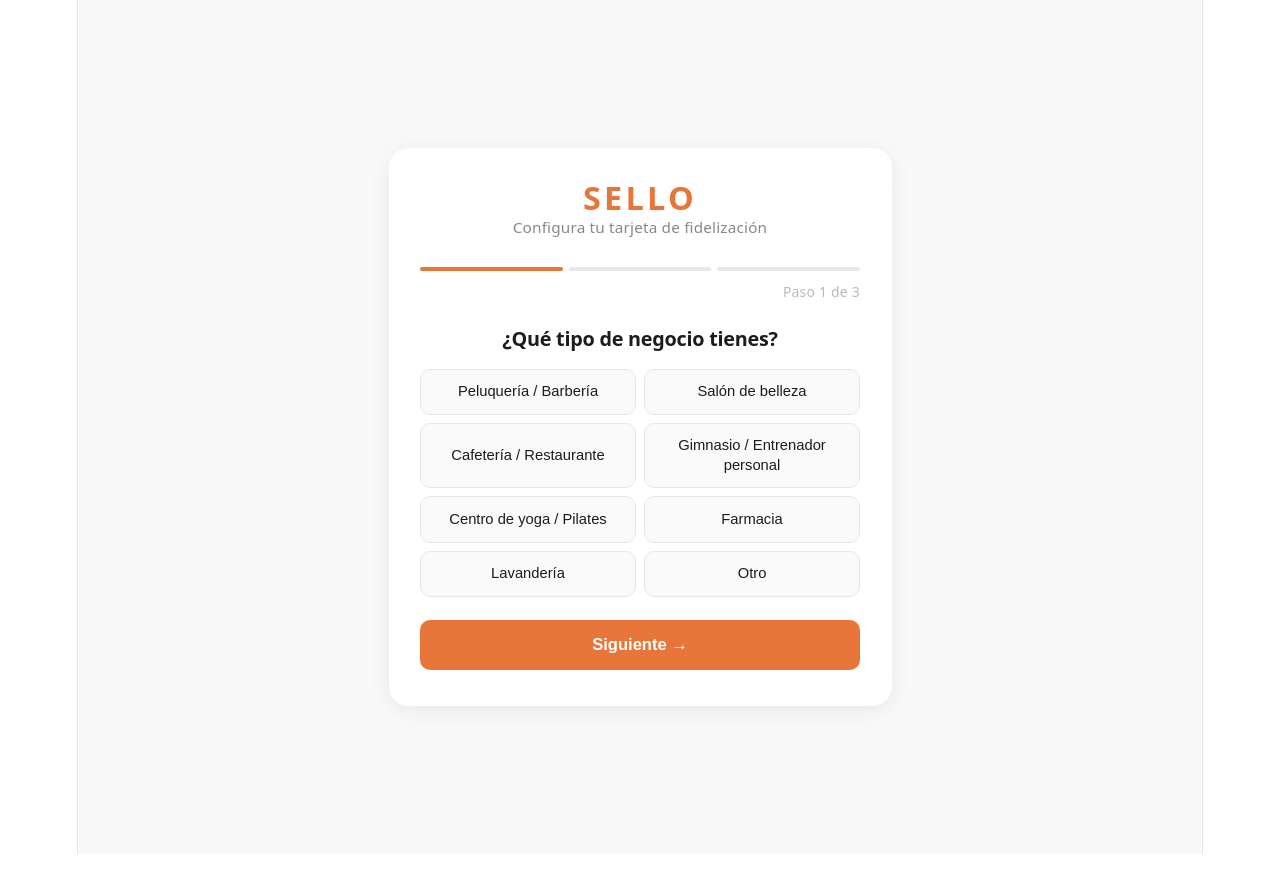
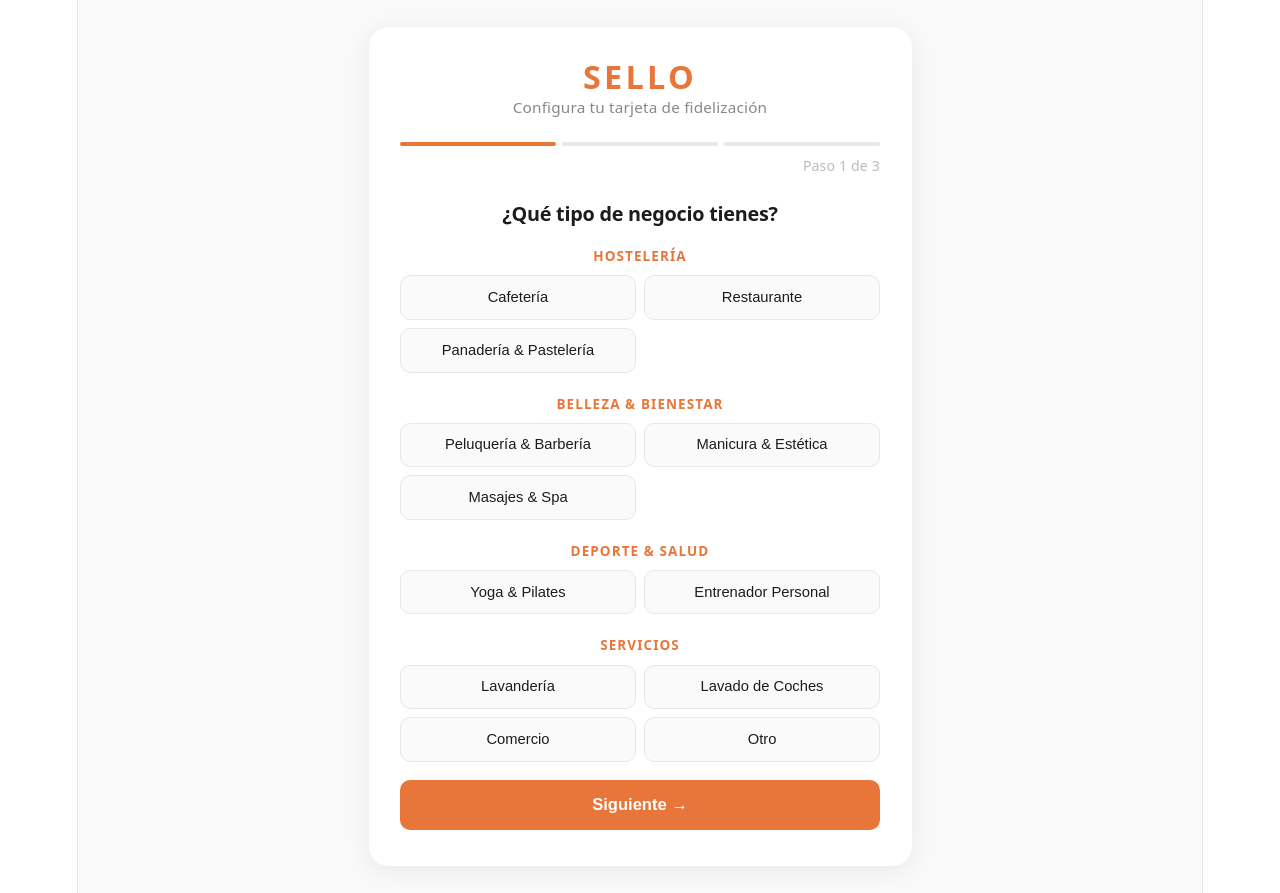
Before and after one commit to Saeed269/SELLO-APP, a React (Vite) app in the folder client/: page /negocio/onboarding in a window 1280 px wide. Before the commit the page ends 854 px from the top, so only its background shows below. Built offline with nearby package versions, Linux system fonts and the light colour scheme.

Commit message:
update onboarding

```diff
--- a/client/src/pages/negocio/onboarding/Onboarding.jsx
+++ b/client/src/pages/negocio/onboarding/Onboarding.jsx
@@ -2,20 +2,36 @@ import { useState } from 'react'
 import { supabase } from '../../../supabase'
 import { useNavigate } from 'react-router-dom'
 
-const TIPOS_NEGOCIO = [
-  'Peluquería / Barbería',
-  'Salón de belleza',
-  'Cafetería / Restaurante',
-  'Gimnasio / Entrenador personal',
-  'Centro de yoga / Pilates',
-  'Farmacia',
-  'Lavandería',
-  'Otro',
+const CATEGORIAS = [
+  {
+    nombre: 'Hostelería',
+    tipos: ['Cafetería', 'Restaurante', 'Panadería & Pastelería'],
+    tarjeta: ['sellos'],
+  },
+  {
+    nombre: 'Belleza & Bienestar',
+    tipos: ['Peluquería & Barbería', 'Manicura & Estética', 'Masajes & Spa'],
+    tarjeta: ['sellos'],
+  },
+  {
+    nombre: 'Deporte & Salud',
+    tipos: ['Yoga & Pilates', 'Entrenador Personal'],
+    tarjeta: ['sellos', 'bonos'],
+  },
+  {
+    nombre: 'Servicios',
+    tipos: ['Lavandería', 'Lavado de Coches', 'Comercio', 'Otro'],
+    tarjeta: ['sellos', 'bonos'],
+  },
 ]
+
+// Tipos que permiten bonos
+const TIPOS_CON_BONOS = ['Yoga & Pilates', 'Entrenador Personal', 'Comercio', 'Otro', 'Lavandería', 'Lavado de Coches']
 
 export default function Onboarding() {
   const [paso, setPaso] = useState(1)
   const [tipo, setTipo] = useState('')
+  const [tipoTarjeta, setTipoTarjeta] = useState('sellos')
   const [numSellos, setNumSellos] = useState(10)
   const [premio, setPremio] = useState('')
   const [caducidad, setCaducidad] = useState(12)
@@ -23,12 +39,12 @@ export default function Onboarding() {
   const [error, setError] = useState('')
   const navigate = useNavigate()
 
+  const permitesBonos = TIPOS_CON_BONOS.includes(tipo)
+  const totalPasos = permitesBonos ? 4 : 3
+
   const handleGuardar = async () => {
     setError('')
-    if (!tipo || !premio) {
-      setError('Por favor rellena todos los campos')
-      return
-    }
+    if (!tipo || !premio) { setError('Por favor rellena todos los campos'); return }
     setLoading(true)
 
     const { data: { user } } = await supabase.auth.getUser()
@@ -37,6 +53,7 @@ export default function Onboarding() {
       .from('negocios')
       .update({
         tipo,
+        tipo_tarjeta: tipoTarjeta,
         num_sellos: numSellos,
         premio,
         caducidad_meses: caducidad,
@@ -51,12 +68,38 @@ export default function Onboarding() {
     }
   }
 
-  const totalPasos = 3
+  const irSiguiente = () => {
+    if (paso === 1) {
+      if (!tipo) { setError('Selecciona el tipo de negocio'); return }
+      setError('')
+      // Si no permite bonos, saltar paso 2
+      if (!permitesBonos) {
+        setTipoTarjeta('sellos')
+        setPaso(3)
+      } else {
+        setPaso(2)
+      }
+    } else if (paso === 2) {
+      setError('')
+      setPaso(3)
+    } else if (paso === 3) {
+      if (!premio) { setError('Define el premio para tu cliente'); return }
+      setError('')
+      setPaso(4)
+    }
+  }
+
+  const irAtras = () => {
+    if (paso === 3 && !permitesBonos) {
+      setPaso(1)
+    } else {
+      setPaso(paso - 1)
+    }
+  }
 
   return (
     <div style={styles.root}>
 
-      {/* Splash loading */}
       {loading && (
         <div style={{ position: 'fixed', inset: 0, display: 'flex', flexDirection: 'column', alignItems: 'center', justifyContent: 'center', background: 'linear-gradient(145deg, #c03a06 0%, #E8763A 60%, #d4520f 100%)', zIndex: 999 }}>
           <h1 style={{ margin: 0, fontSize: '2.5rem', fontWeight: 'bold', color: '#fff', letterSpacing: '0.12em' }}>SELLO</h1>
@@ -66,18 +109,17 @@ export default function Onboarding() {
 
       <div style={styles.formWrap}>
 
-        {/* Logo */}
-        <div style={{ textAlign: 'center', marginBottom: '1.5rem' }}>
+        <div style={{ textAlign: 'center', marginBottom: '1.25rem' }}>
           <h1 style={styles.logo}>SELLO</h1>
           <p style={styles.subtitulo}>Configura tu tarjeta de fidelización</p>
         </div>
 
         {/* Barra de progreso */}
         <div style={styles.progreso}>
-          {[1, 2, 3].map(p => (
-            <div key={p} style={{
+          {Array.from({ length: totalPasos }).map((_, i) => (
+            <div key={i} style={{
               ...styles.barraSegmento,
-              backgroundColor: paso >= p ? '#E8763A' : '#e8e8e8',
+              backgroundColor: paso > i ? '#E8763A' : '#e8e8e8',
             }} />
           ))}
         </div>
@@ -87,8 +129,11 @@ export default function Onboarding() {
         {paso === 1 && (
           <div style={styles.seccion}>
             <h2 style={styles.h2}>¿Qué tipo de negocio tienes?</h2>
+            {CATEGORIAS.map(cat => (
+              <div key={cat.nombre} style={{ marginBottom: '1rem' }}>
+                <p style={styles.catLabel}>{cat.nombre}</p>
                 <div style={styles.tiposGrid}>
-              {TIPOS_NEGOCIO.map(t => (
+                  {cat.tipos.map(t => (
                     <button
                       key={t}
                       onClick={() => setTipo(t)}
@@ -104,26 +149,59 @@ export default function Onboarding() {
                     </button>
                   ))}
                 </div>
+              </div>
+            ))}
             {error && <p style={styles.error}>{error}</p>}
-            <button
-              style={styles.btnPrimario}
-              onClick={() => {
-                if (!tipo) { setError('Selecciona el tipo de negocio'); return }
-                setError('')
-                setPaso(2)
-              }}
-            >
-              Siguiente →
-            </button>
+            <button style={styles.btnPrimario} onClick={irSiguiente}>Siguiente →</button>
           </div>
         )}
 
-        {/* Paso 2 — Sellos y premio */}
-        {paso === 2 && (
+        {/* Paso 2 — Tipo de tarjeta (solo si permite bonos) */}
+        {paso === 2 && permitesBonos && (
           <div style={styles.seccion}>
-            <h2 style={styles.h2}>Configura tu tarjeta</h2>
+            <h2 style={styles.h2}>¿Qué tipo de tarjeta quieres?</h2>
+            <div style={{ display: 'flex', flexDirection: 'column', gap: '12px', marginBottom: '1.5rem' }}>
+              <button
+                onClick={() => setTipoTarjeta('sellos')}
+                style={{
+                  ...styles.tarjetaOpcion,
+                  border: tipoTarjeta === 'sellos' ? '2px solid #E8763A' : '1.5px solid #e8e8e8',
+                  backgroundColor: tipoTarjeta === 'sellos' ? '#FFF4EE' : '#fafafa',
+                }}
+              >
+                <p style={{ margin: '0 0 4px', fontWeight: '600', color: '#1C1C1E' }}>⭐ Tarjeta de Sellos</p>
+                <p style={{ margin: 0, fontSize: '0.82rem', color: '#888' }}>El cliente acumula sellos hasta conseguir un premio</p>
+              </button>
+              <button
+                onClick={() => setTipoTarjeta('bonos')}
+                style={{
+                  ...styles.tarjetaOpcion,
+                  border: tipoTarjeta === 'bonos' ? '2px solid #E8763A' : '1.5px solid #e8e8e8',
+                  backgroundColor: tipoTarjeta === 'bonos' ? '#FFF4EE' : '#fafafa',
+                }}
+              >
+                <p style={{ margin: '0 0 4px', fontWeight: '600', color: '#1C1C1E' }}>🎫 Tarjeta de Bonos/Sesiones</p>
+                <p style={{ margin: 0, fontSize: '0.82rem', color: '#888' }}>El cliente compra un bono de X sesiones que se van descontando</p>
+              </button>
+            </div>
+            {error && <p style={styles.error}>{error}</p>}
+            <div style={styles.botones}>
+              <button style={styles.btnSecundario} onClick={irAtras}>← Atrás</button>
+              <button style={styles.btnPrimario} onClick={irSiguiente}>Siguiente →</button>
+            </div>
+          </div>
+        )}
 
-            <p style={styles.fieldLabel}>Sellos para conseguir el premio</p>
+        {/* Paso 3 — Configurar tarjeta */}
+        {paso === 3 && (
+          <div style={styles.seccion}>
+            <h2 style={styles.h2}>
+              {tipoTarjeta === 'bonos' ? 'Configura tu bono' : 'Configura tu tarjeta'}
+            </h2>
+
+            <p style={styles.fieldLabel}>
+              {tipoTarjeta === 'bonos' ? 'Número de sesiones del bono' : 'Sellos para conseguir el premio'}
+            </p>
             <div style={styles.rangeWrap}>
               <input
                 type="range" min="5" max="20" value={numSellos}
@@ -132,20 +210,22 @@ export default function Onboarding() {
               />
               <div style={styles.rangeValor}>
                 <span style={styles.rangeNum}>{numSellos}</span>
-                <span style={styles.rangeSub}>sellos</span>
+                <span style={styles.rangeSub}>{tipoTarjeta === 'bonos' ? 'sesiones' : 'sellos'}</span>
               </div>
             </div>
 
-            <p style={styles.fieldLabel}>¿Qué premio recibirá el cliente?</p>
+            <p style={styles.fieldLabel}>
+              {tipoTarjeta === 'bonos' ? '¿Qué incluye el bono?' : '¿Qué gana el cliente?'}
+            </p>
             <input
               type="text"
-              placeholder="Ej: 1 corte de pelo gratis"
+              placeholder={tipoTarjeta === 'bonos' ? 'Ej: 10 clases de yoga' : 'Ej: 1 corte de pelo gratis'}
               value={premio}
               onChange={e => setPremio(e.target.value)}
               style={styles.input}
             />
 
-            <p style={styles.fieldLabel}>Caducidad de los sellos</p>
+            <p style={styles.fieldLabel}>Caducidad</p>
             <div style={styles.rangeWrap}>
               <input
                 type="range" min="6" max="24" value={caducidad}
@@ -160,18 +240,14 @@ export default function Onboarding() {
 
             {error && <p style={styles.error}>{error}</p>}
             <div style={styles.botones}>
-              <button style={styles.btnSecundario} onClick={() => setPaso(1)}>← Atrás</button>
-              <button style={styles.btnPrimario} onClick={() => {
-                if (!premio) { setError('Define el premio para tu cliente'); return }
-                setError('')
-                setPaso(3)
-              }}>Siguiente →</button>
+              <button style={styles.btnSecundario} onClick={irAtras}>← Atrás</button>
+              <button style={styles.btnPrimario} onClick={irSiguiente}>Siguiente →</button>
             </div>
           </div>
         )}
 
-        {/* Paso 3 — Resumen */}
-        {paso === 3 && (
+        {/* Paso 4 — Resumen */}
+        {paso === 4 && (
           <div style={styles.seccion}>
             <h2 style={styles.h2}>Todo listo 🎉</h2>
             <p style={{ fontSize: '0.88rem', color: '#888', margin: '0 0 1.25rem' }}>Revisa los datos antes de crear tu tarjeta</p>
@@ -179,8 +255,9 @@ export default function Onboarding() {
             <div style={styles.resumen}>
               {[
                 { label: 'Tipo de negocio', valor: tipo },
-                { label: 'Sellos para premio', valor: `${numSellos} sellos` },
-                { label: 'Premio', valor: premio },
+                { label: 'Tipo de tarjeta', valor: tipoTarjeta === 'bonos' ? 'Bonos / Sesiones' : 'Sellos' },
+                { label: tipoTarjeta === 'bonos' ? 'Sesiones' : 'Sellos para premio', valor: `${numSellos}` },
+                { label: tipoTarjeta === 'bonos' ? 'Bono' : 'Premio', valor: premio },
                 { label: 'Caducidad', valor: `${caducidad} meses` },
               ].map(({ label, valor }) => (
                 <div key={label} style={styles.resumenFila}>
@@ -192,7 +269,7 @@ export default function Onboarding() {
 
             {error && <p style={styles.error}>{error}</p>}
             <div style={styles.botones}>
-              <button style={styles.btnSecundario} onClick={() => setPaso(2)}>← Atrás</button>
+              <button style={styles.btnSecundario} onClick={irAtras}>← Atrás</button>
               <button style={styles.btnPrimario} onClick={handleGuardar} disabled={loading}>
                 Crear mi tarjeta ✓
               </button>
@@ -207,42 +284,31 @@ export default function Onboarding() {
 
 const styles = {
   root: {
-    minHeight: '100dvh',
-    display: 'flex',
-    alignItems: 'center',
-    justifyContent: 'center',
-    padding: '1.5rem',
-    backgroundColor: '#f9f9f9',
+    minHeight: '100dvh', display: 'flex', alignItems: 'center',
+    justifyContent: 'center', padding: '1.5rem', backgroundColor: '#f9f9f9',
   },
   formWrap: {
-    width: '100%',
-    maxWidth: '440px',
-    backgroundColor: '#fff',
-    borderRadius: '20px',
-    padding: '2rem 1.75rem',
+    width: '100%', maxWidth: '480px', backgroundColor: '#fff',
+    borderRadius: '20px', padding: '2rem 1.75rem',
     boxShadow: '0 4px 24px rgba(0,0,0,0.07)',
   },
-  logo: {
-    fontSize: '1.8rem', fontWeight: 'bold', color: '#E8763A',
-    margin: 0, letterSpacing: '0.1em',
-  },
+  logo: { fontSize: '1.8rem', fontWeight: 'bold', color: '#E8763A', margin: 0, letterSpacing: '0.1em' },
   subtitulo: { margin: '0.25rem 0 0', fontSize: '0.85rem', color: '#888' },
   progreso: { display: 'flex', gap: '6px', margin: '1.25rem 0 0.4rem' },
-  barraSegmento: {
-    flex: 1, height: '4px', borderRadius: '2px',
-    transition: 'background-color 0.3s',
-  },
+  barraSegmento: { flex: 1, height: '4px', borderRadius: '2px', transition: 'background-color 0.3s' },
   pasoTexto: { fontSize: '0.78rem', color: '#bbb', margin: '0 0 1.25rem', textAlign: 'right' },
   seccion: { display: 'flex', flexDirection: 'column' },
   h2: { fontSize: '1.1rem', fontWeight: '700', color: '#1C1C1E', margin: '0 0 1rem' },
-  tiposGrid: {
-    display: 'grid', gridTemplateColumns: '1fr 1fr',
-    gap: '8px', marginBottom: '1.25rem',
-  },
+  catLabel: { fontSize: '0.75rem', fontWeight: '600', color: '#E8763A', textTransform: 'uppercase', letterSpacing: '0.08em', margin: '0 0 6px' },
+  tiposGrid: { display: 'grid', gridTemplateColumns: '1fr 1fr', gap: '8px' },
   tipoBtn: {
-    padding: '0.7rem 0.5rem', borderRadius: '10px',
+    padding: '0.65rem 0.5rem', borderRadius: '10px',
     fontSize: '0.82rem', cursor: 'pointer', textAlign: 'center',
     transition: 'all 0.15s', lineHeight: 1.3,
+  },
+  tarjetaOpcion: {
+    padding: '1rem', borderRadius: '12px', cursor: 'pointer',
+    textAlign: 'left', width: '100%', boxSizing: 'border-box',
   },
   fieldLabel: { fontSize: '0.85rem', color: '#555', fontWeight: '500', margin: '0 0 0.5rem' },
   rangeWrap: { marginBottom: '1.25rem' },
@@ -257,23 +323,17 @@ const styles = {
   botones: { display: 'flex', gap: '10px', marginTop: '0.5rem' },
   btnPrimario: {
     flex: 1, padding: '0.85rem', backgroundColor: '#E8763A', color: '#fff',
-    border: 'none', borderRadius: '10px', fontSize: '0.92rem',
-    fontWeight: '700', cursor: 'pointer',
+    border: 'none', borderRadius: '10px', fontSize: '0.92rem', fontWeight: '700', cursor: 'pointer',
   },
   btnSecundario: {
     flex: 1, padding: '0.85rem', backgroundColor: 'transparent', color: '#E8763A',
-    border: '1.5px solid #E8763A', borderRadius: '10px', fontSize: '0.92rem',
-    fontWeight: '600', cursor: 'pointer',
+    border: '1.5px solid #E8763A', borderRadius: '10px', fontSize: '0.92rem', fontWeight: '600', cursor: 'pointer',
   },
   resumen: {
     backgroundColor: '#fafafa', borderRadius: '12px',
-    padding: '1rem', marginBottom: '1.25rem',
-    border: '0.5px solid #e8e8e8',
+    padding: '1rem', marginBottom: '1.25rem', border: '0.5px solid #e8e8e8',
   },
-  resumenFila: {
-    display: 'flex', justifyContent: 'space-between',
-    padding: '0.5rem 0', borderBottom: '1px solid #f0f0f0',
-  },
+  resumenFila: { display: 'flex', justifyContent: 'space-between', padding: '0.5rem 0', borderBottom: '1px solid #f0f0f0' },
   resumenLabel: { color: '#888', fontSize: '0.85rem' },
   resumenValor: { color: '#1C1C1E', fontWeight: '600', fontSize: '0.85rem', textAlign: 'right', maxWidth: '55%' },
   error: { color: '#dc2626', fontSize: '0.82rem', margin: '0 0 0.75rem' },
```
Lines whose indentation alone changed are shown as unchanged.
